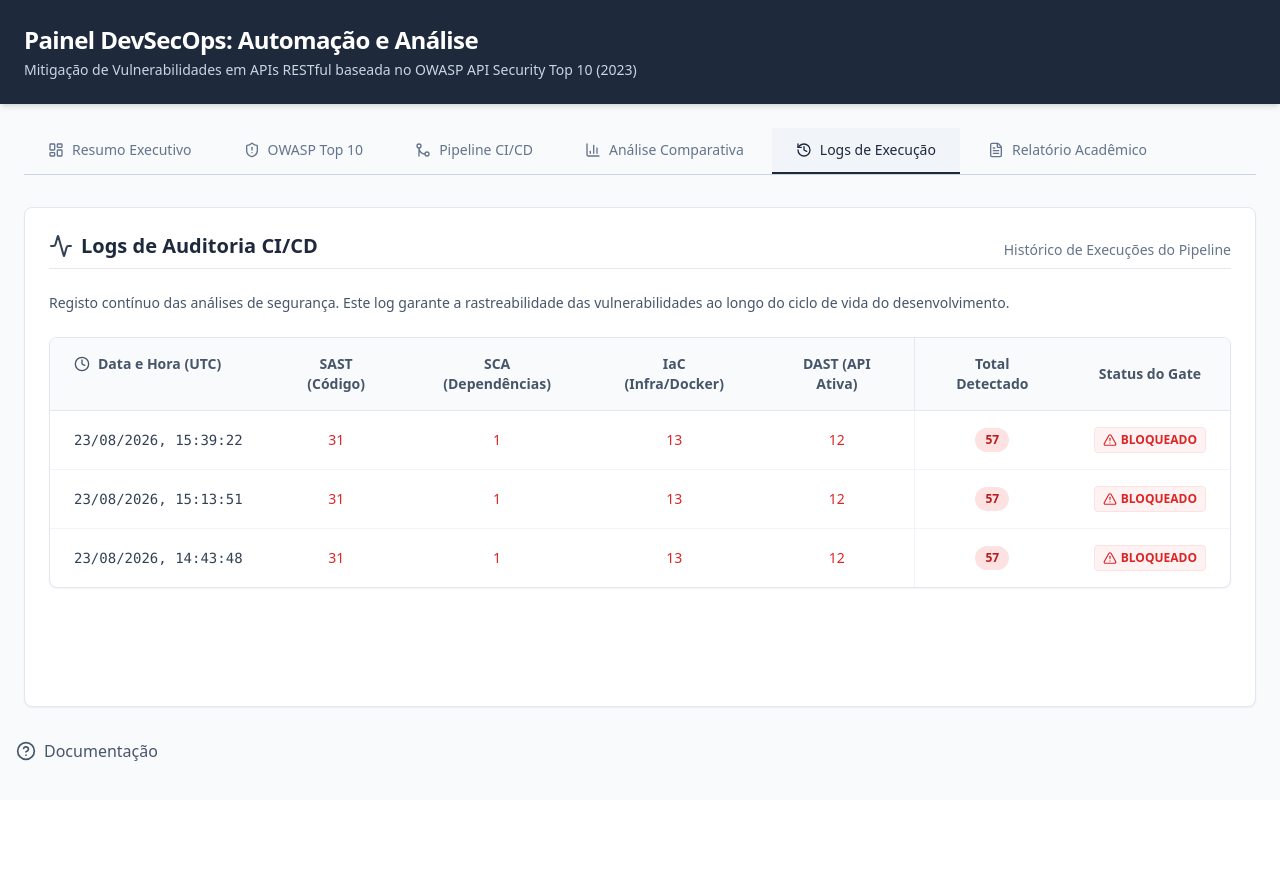
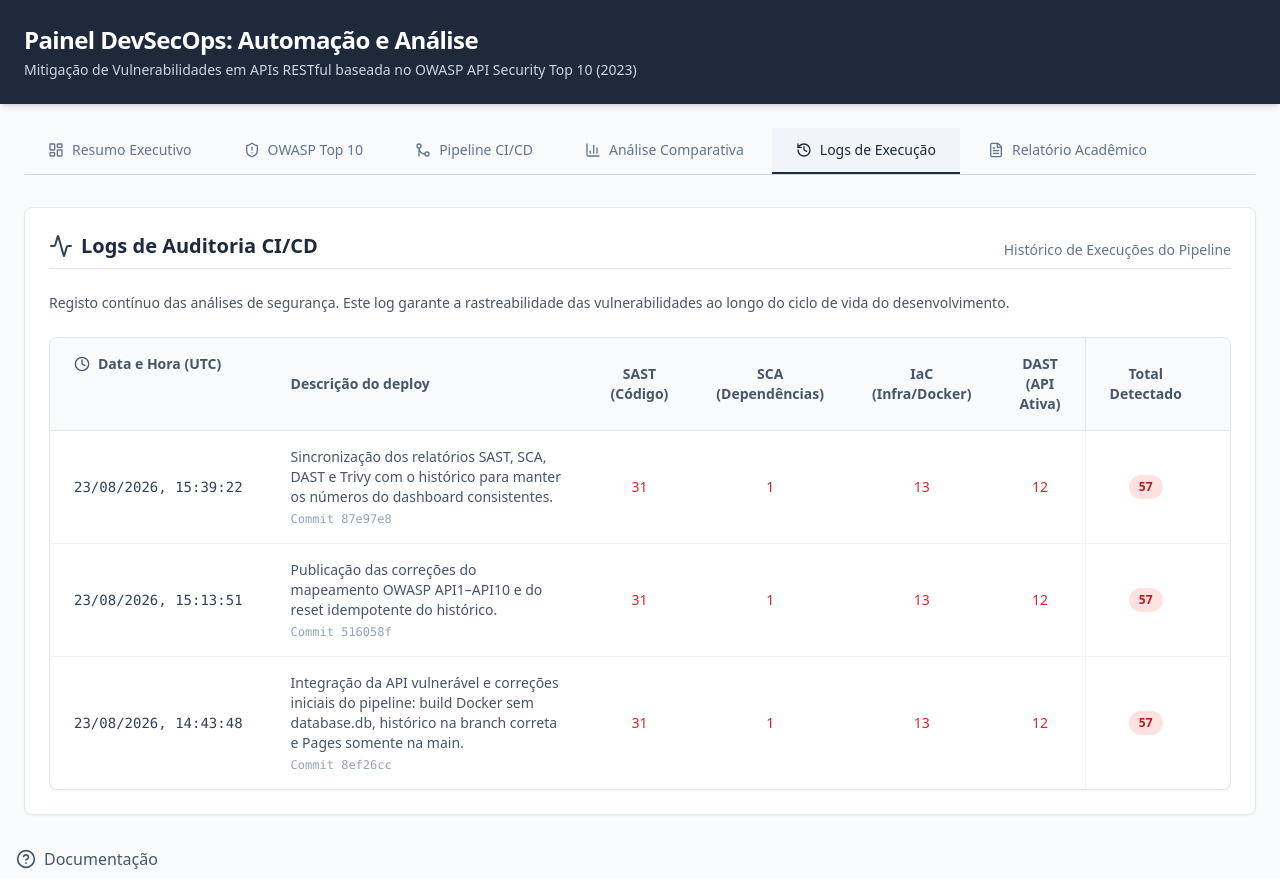
Before and after one commit to andersondev96/teste-devsecops, a React (Vite) app in the folder painel-devsecops/: page / in a window 1280 px wide. Both pictures are taken after a click on the button "Logs de Execução". Before the commit the page ends 800 px from the top, so only its background shows below. Built offline with nearby package versions, Linux system fonts and the light colour scheme.

Commit message:
feat: add commit description and SHA to history records and update summary JSON structure

```diff
--- a/painel-devsecops/src/components/HistoricoTab.tsx
+++ b/painel-devsecops/src/components/HistoricoTab.tsx
@@ -36,6 +36,7 @@ export function HistoricoTab() {
                   <th className="px-6 py-4 flex items-center">
                     <Clock className="w-4 h-4 mr-2" /> Data e Hora (UTC)
                   </th>
+                  <th className="px-6 py-4 min-w-[320px]">Descrição do deploy</th>
                   <th className="px-6 py-4 text-center" title="Static Application Security Testing">SAST (Código)</th>
                   <th className="px-6 py-4 text-center" title="Software Composition Analysis">SCA (Dependências)</th>
                   <th className="px-6 py-4 text-center" title="Container Scan">IaC (Infra/Docker)</th>
@@ -57,6 +58,15 @@ export function HistoricoTab() {
                     <tr key={idx} className="hover:bg-slate-50 transition-colors">
                       <td className="px-6 py-4 font-mono text-slate-700 whitespace-nowrap">
                         {dataFormatada}
+                      </td>
+
+                      <td className="px-6 py-4 min-w-[320px] text-slate-600">
+                        <p className="max-w-xl leading-5">
+                          {log.description || 'Execução registrada pelo pipeline de segurança.'}
+                        </p>
+                        {log.commit && (
+                          <p className="mt-1 text-xs font-mono text-slate-400">Commit {log.commit}</p>
+                        )}
                       </td>
 
                       <td className="px-6 py-4 text-center font-medium">
--- a/painel-devsecops/src/data/history.json
+++ b/painel-devsecops/src/data/history.json
@@ -1,6 +1,8 @@
 [
   {
     "date": "2026-08-23T14:43:48Z",
+    "description": "Integração da API vulnerável e correções iniciais do pipeline: build Docker sem database.db, histórico na branch correta e Pages somente na main.",
+    "commit": "8ef26cc",
     "sast": 31,
     "sca": 1,
     "dast": 12,
@@ -9,6 +11,8 @@
   },
   {
     "date": "2026-08-23T15:13:51Z",
+    "description": "Publicação das correções do mapeamento OWASP API1–API10 e do reset idempotente do histórico.",
+    "commit": "516058f",
     "sast": 31,
     "sca": 1,
     "dast": 12,
@@ -17,6 +21,8 @@
   },
   {
     "date": "2026-08-23T15:39:22Z",
+    "description": "Sincronização dos relatórios SAST, SCA, DAST e Trivy com o histórico para manter os números do dashboard consistentes.",
+    "commit": "87e97e8",
     "sast": 31,
     "sca": 1,
     "dast": 12,
```
